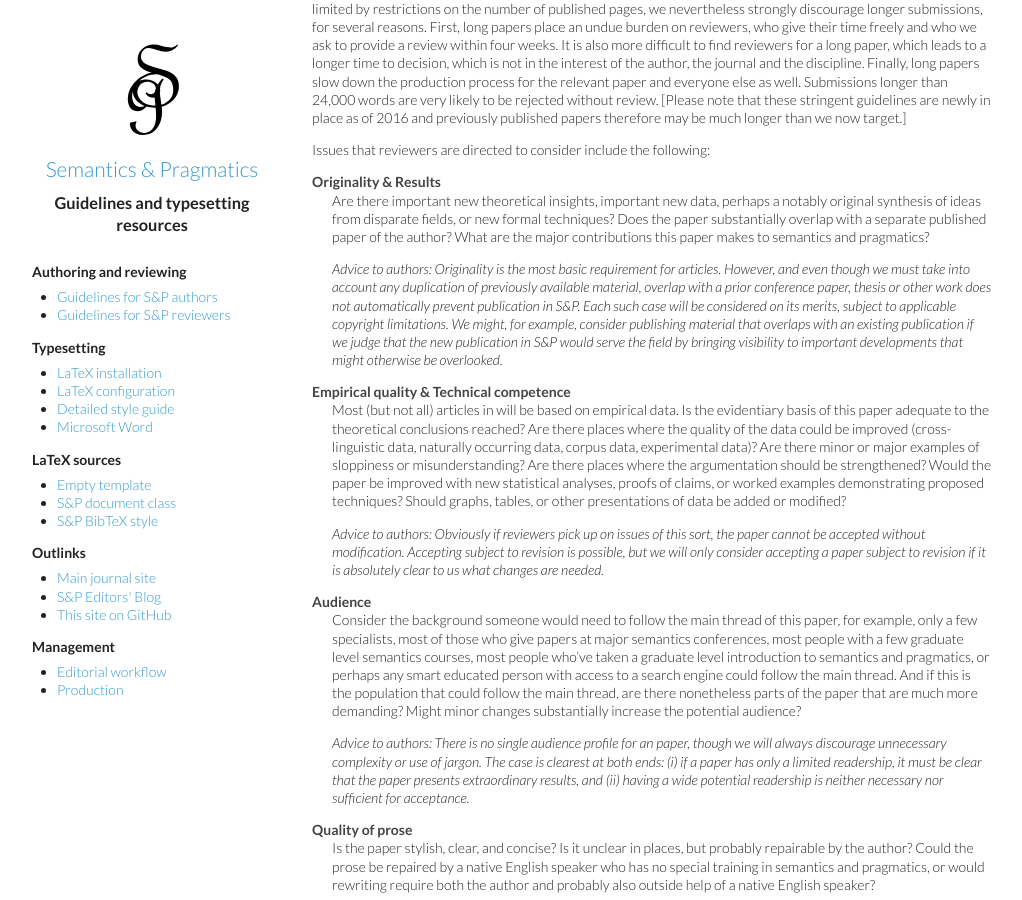
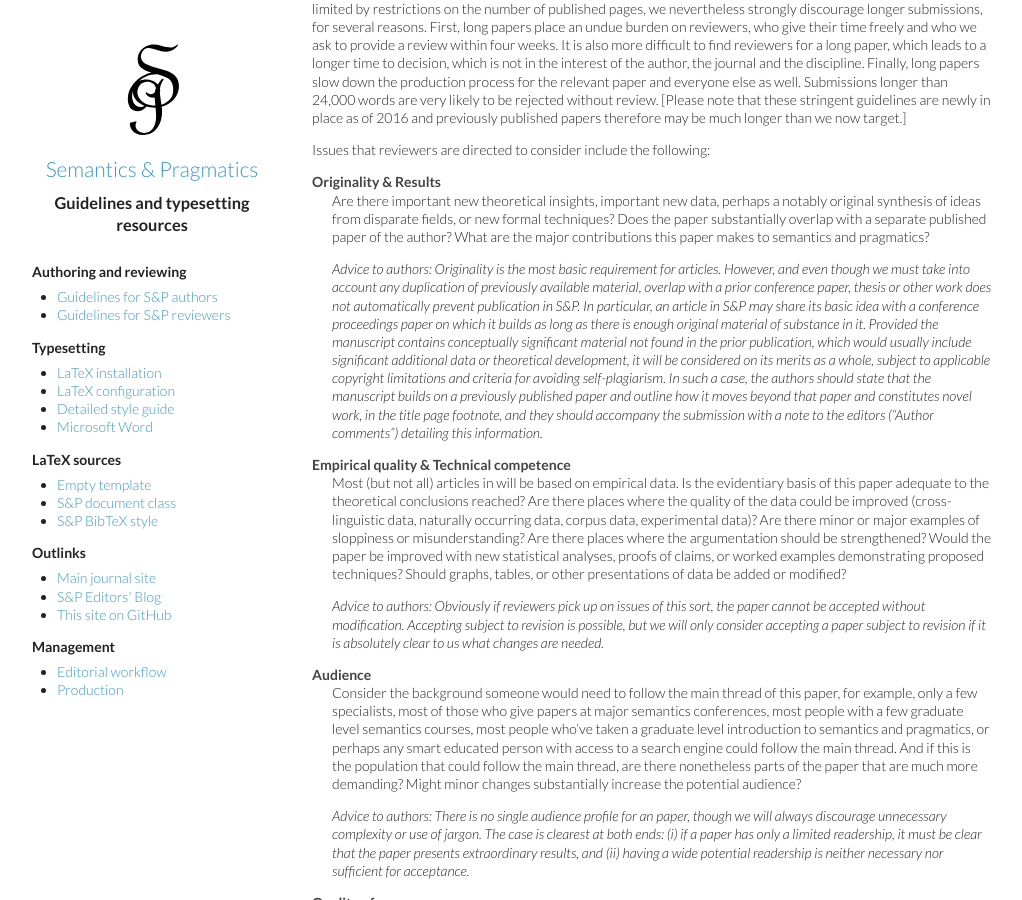
Before and after one commit to semprag/semprag.github.io, a Jekyll site: the page built from author.md, in a window 1280 px wide and 900 px high, scrolled down 865 px. Shown: the whole window, without its empty margins (8-1030 px from the left). Built offline with Jekyll 4.4.1, drawn with Linux system fonts in a browser that asks for light colours.

Commit message:
Kjell Johan Sæbø
Clarified language on Originality and results

```diff
--- a/author.md
+++ b/author.md
@@ -31,7 +31,7 @@ Issues that reviewers are directed to consider include the following:
 Originality & Results
 :   Are there important new theoretical insights, important new data, perhaps a notably original synthesis of ideas from disparate fields, or new formal techniques? Does the paper substantially overlap with a separate published paper of the author? What are the major contributions this paper makes to semantics and pragmatics?
 
-    *Advice to authors: Originality is the most basic requirement for articles. However, and even though we must take into account any duplication of previously available material, overlap with a prior conference paper, thesis or other work does not automatically prevent publication in S&P. Each such case will be considered on its merits, subject to applicable copyright limitations. We might, for example, consider publishing material that overlaps with an existing publication if we judge that the new publication in S&P would serve the field by bringing visibility to important developments that might otherwise be overlooked.*
+    *Advice to authors: Originality is the most basic requirement for articles. However, and even though we must take into account any duplication of previously available material, overlap with a prior conference paper, thesis or other work does not automatically prevent publication in S&P. In particular, an article in S&P may share its basic idea with a conference proceedings paper on which it builds as long as there is enough original material of substance in it. Provided the manuscript contains conceptually significant material not found in the prior publication, which would usually include significant additional data or theoretical development, it will be considered on its merits as a whole, subject to applicable copyright limitations and criteria for avoiding self-plagiarism. In such a case, the authors should state that the manuscript builds on a previously published paper and outline how it moves beyond that paper and constitutes novel work, in the title page footnote, and they should accompany the submission with a note to the editors ("Author comments") detailing this information.*
 
 Empirical quality & Technical competence
 :   Most (but not all) articles in will be based on empirical data. Is the evidentiary basis of this paper adequate to the theoretical conclusions reached? Are there places where the quality of the data could be improved (cross-linguistic data, naturally occurring data, corpus data, experimental data)? Are there minor or major examples of sloppiness or misunderstanding? Are there places where the argumentation should be strengthened? Would the paper be improved with new statistical analyses, proofs of claims, or worked examples demonstrating proposed techniques? Should graphs, tables, or other presentations of data be added or modified?
```
